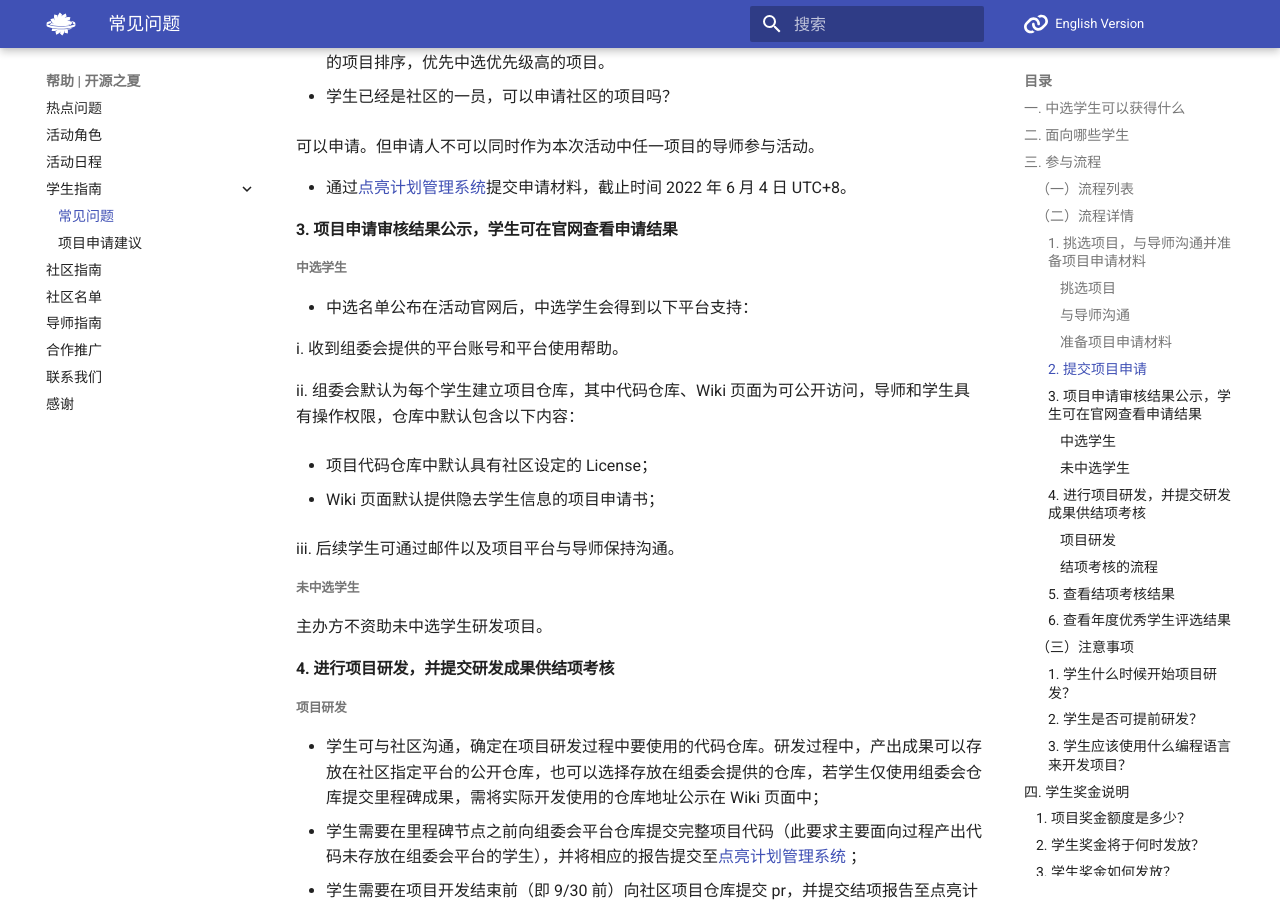
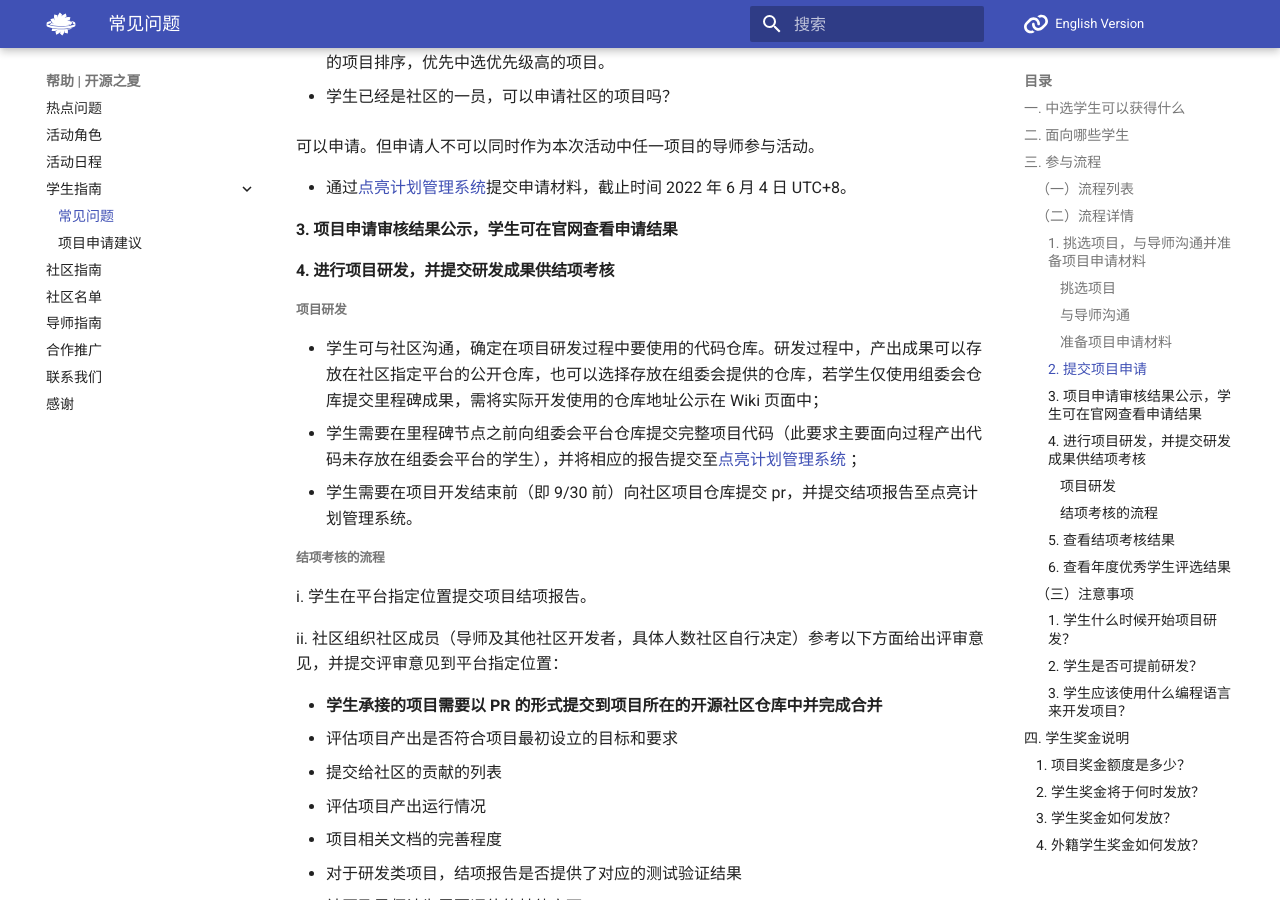
Before and after one commit to summer-ospp/help, an MkDocs documentation site: the page built from docs/student.md, in a window 1280 px wide and 900 px high, scrolled down 2123 px. Built offline with MkDocs 1.6.1 and Material for MkDocs 9.7.7, drawn with Linux system fonts in a browser that asks for light colours; comment, search, counter and statistics services are not loaded.

Commit message:
Update student.md

```diff
--- a/docs/student.md
+++ b/docs/student.md
@@ -91,25 +91,6 @@
 
 
 #### 3. 项目申请审核结果公示，学生可在官网查看申请结果
-
-##### 中选学生
-
-- 中选名单公布在活动官网后，中选学生会得到以下平台支持：
-
-  i. 收到组委会提供的平台账号和平台使用帮助。
-
-  ii. 组委会默认为每个学生建立项目仓库，其中代码仓库、Wiki 页面为可公开访问，导师和学生具有操作权限，仓库中默认包含以下内容：
-
-  - 项目代码仓库中默认具有社区设定的 License；
-
-  - Wiki 页面默认提供隐去学生信息的项目申请书；
-
-  iii. 后续学生可通过邮件以及项目平台与导师保持沟通。
-
-
-##### 未中选学生
-
-主办方不资助未中选学生研发项目。
 
 
 
```
